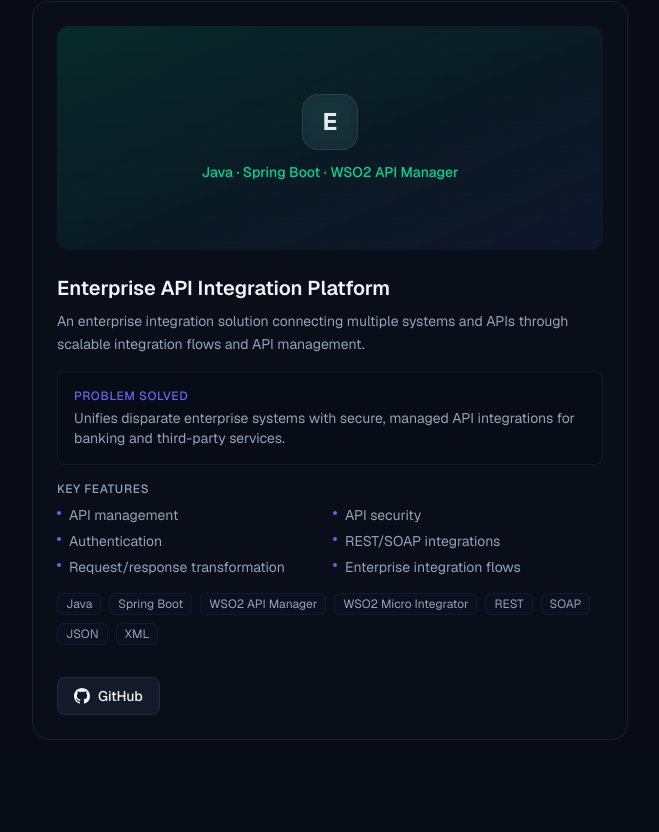
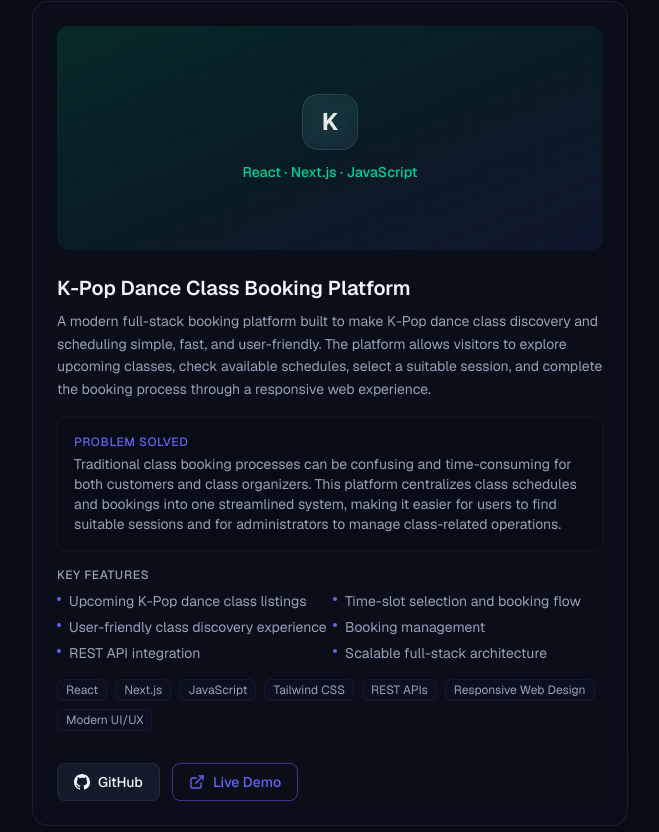
Before and after one commit to UmarShahid16/Portfolio, a Next.js app: page / in a window 1280 px wide. Shown: the part 3568-4400 px from the top of the page, without its empty margins (0-659 px from the left). Built offline with nearby package versions, Linux system fonts and the light colour scheme.

Commit message:
update projects

```diff
--- a/src/data/projects.ts
+++ b/src/data/projects.ts
@@ -71,33 +71,62 @@
     featured: true,
   },
   {
-    id: "enterprise-api-integration",
-    name: "Enterprise API Integration Platform",
+    id: "kpop-dance-class-booking",
+    name: "K-Pop Dance Class Booking Platform",
     description:
-      "An enterprise integration solution connecting multiple systems and APIs through scalable integration flows and API management.",
+      "A modern full-stack booking platform built to make K-Pop dance class discovery and scheduling simple, fast, and user-friendly. The platform allows visitors to explore upcoming classes, check available schedules, select a suitable session, and complete the booking process through a responsive web experience.",
     problemSolved:
-      "Unifies disparate enterprise systems with secure, managed API integrations for banking and third-party services.",
+      "Traditional class booking processes can be confusing and time-consuming for both customers and class organizers. This platform centralizes class schedules and bookings into one streamlined system, making it easier for users to find suitable sessions and for administrators to manage class-related operations.",
     technologies: [
-      "Java",
-      "Spring Boot",
-      "WSO2 API Manager",
-      "WSO2 Micro Integrator",
-      "REST",
-      "SOAP",
-      "JSON",
-      "XML",
+      "React",
+      "Next.js",
+      "JavaScript",
+      "Tailwind CSS",
+      "REST APIs",
+      "Responsive Web Design",
+      "Modern UI/UX",
     ],
     features: [
-      "API management",
-      "API security",
-      "Authentication",
-      "REST/SOAP integrations",
-      "Request/response transformation",
-      "Enterprise integration flows",
-      "Logging and monitoring",
+      "Upcoming K-Pop dance class listings",
+      "Time-slot selection and booking flow",
+      "User-friendly class discovery experience",
+      "Booking management",
+      "REST API integration",
+      "Scalable full-stack architecture",
     ],
-    githubUrl: "https://github.com/your-username/enterprise-api-integration", // TODO
+    githubUrl: "https://github.com/UmarShahid16/K-Pop_Website", // TODO
+    liveDemoUrl: "https://mokup-zeta.vercel.app/",
     gradient: "from-emerald-600/20 via-teal-600/10 to-slate-900",
     accentColor: "text-emerald-400",
   },
+  // {
+  //   id: "enterprise-api-integration",
+  //   name: "Enterprise API Integration Platform",
+  //   description:
+  //     "An enterprise integration solution connecting multiple systems and APIs through scalable integration flows and API management.",
+  //   problemSolved:
+  //     "Unifies disparate enterprise systems with secure, managed API integrations for banking and third-party services.",
+  //   technologies: [
+  //     "Java",
+  //     "Spring Boot",
+  //     "WSO2 API Manager",
+  //     "WSO2 Micro Integrator",
+  //     "REST",
+  //     "SOAP",
+  //     "JSON",
+  //     "XML",
+  //   ],
+  //   features: [
+  //     "API management",
+  //     "API security",
+  //     "Authentication",
+  //     "REST/SOAP integrations",
+  //     "Request/response transformation",
+  //     "Enterprise integration flows",
+  //     "Logging and monitoring",
+  //   ],
+  //   githubUrl: "https://github.com/your-username/enterprise-api-integration", // TODO
+  //   gradient: "from-emerald-600/20 via-teal-600/10 to-slate-900",
+  //   accentColor: "text-emerald-400",
+  // },
 ];
```
